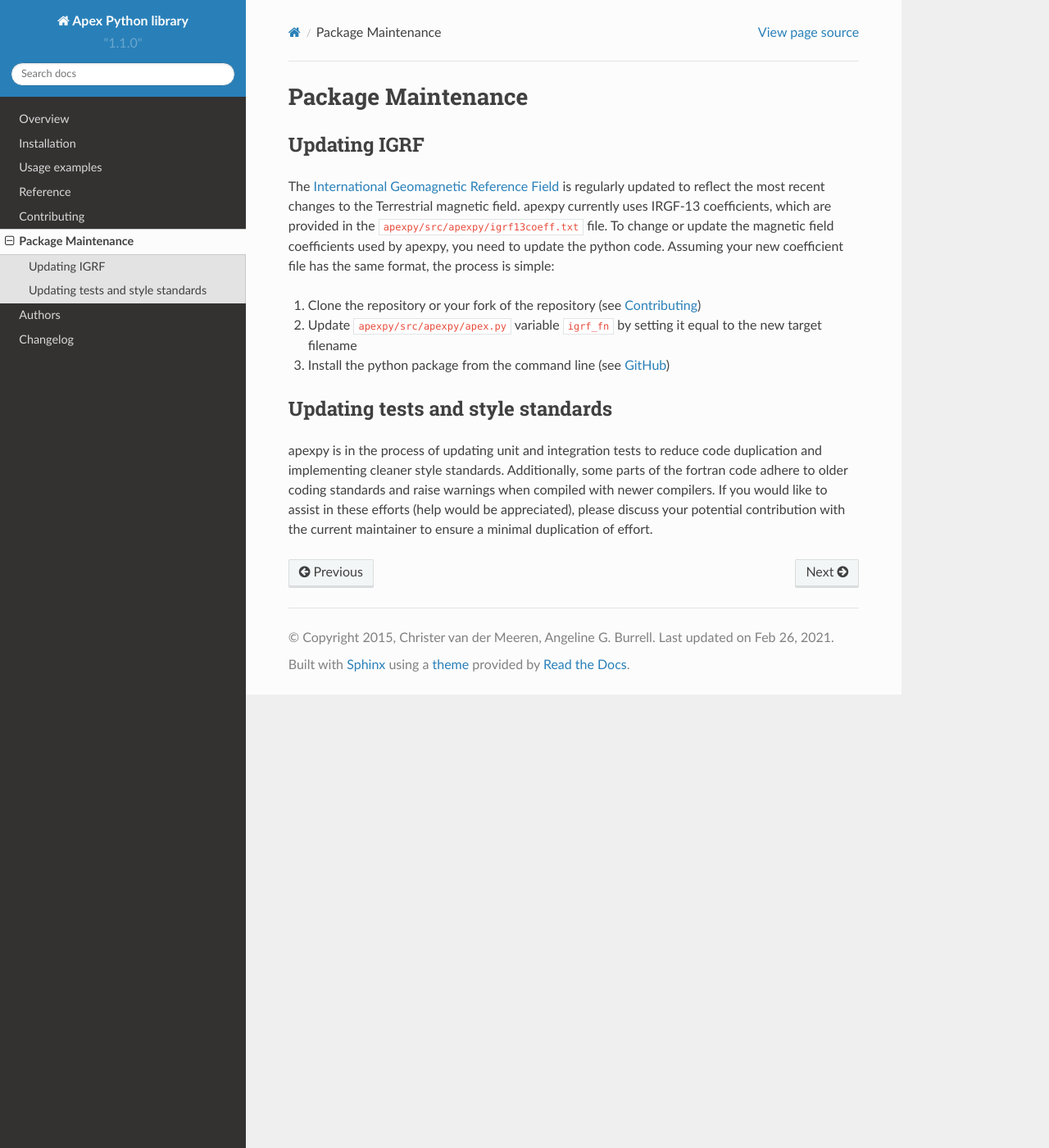
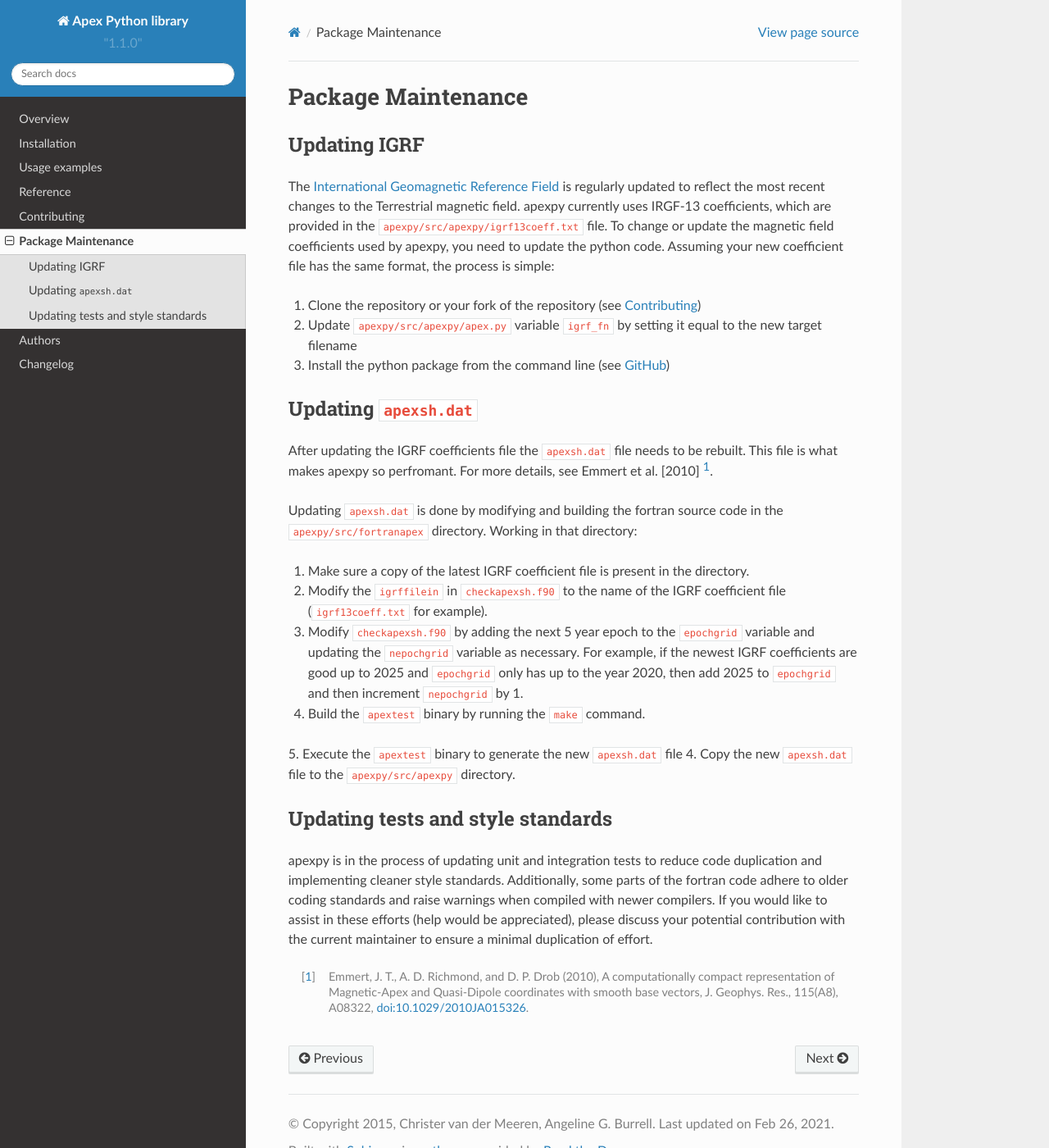
Before and after one commit to aburrell/apexpy, a Sphinx documentation site: the page built from docs/maintenance.rst, in a window 1280 px wide and 1400 px high. Shown: the whole window at 82% size. Built offline with Sphinx 7.4.7 and the Read the Docs theme 2.0.0, drawn with Linux system fonts in a browser that asks for light colours.

Commit message:
[DOC] add instructions for updating apexsh.dat

```diff
--- a/docs/maintenance.rst
+++ b/docs/maintenance.rst
@@ -17,6 +17,29 @@ Assuming your new coefficient file has the same format, the process is simple:
 3. Install the python package from the command line
    (see :ref:`installation-cmd`)
 
+Updating ``apexsh.dat``
+-----------------------
+
+After updating the IGRF coefficients file the ``apexsh.dat`` file needs to be
+rebuilt. This file is what makes apexpy so perfromant. For more details, see
+Emmert et al. [2010] [1]_.
+
+Updating ``apexsh.dat`` is done by modifying and building the fortran source code
+in the ``apexpy/src/fortranapex`` directory. Working in that directory:
+
+1. Make sure a copy of the latest IGRF coefficient file is present in the
+   directory.
+2. Modify the ``igrffilein`` in ``checkapexsh.f90`` to the name of the IGRF
+   coefficient file (``igrf13coeff.txt`` for example).
+3. Modify ``checkapexsh.f90`` by adding the next 5 year epoch to the
+   ``epochgrid`` variable and updating the ``nepochgrid`` variable as
+   necessary. For example, if the newest IGRF coefficients are good up to 2025
+   and ``epochgrid`` only has up to the year 2020, then add 2025 to
+   ``epochgrid`` and then increment ``nepochgrid`` by 1.
+4. Build the ``apextest`` binary by running the ``make`` command.
+5. Execute the ``apextest`` binary to generate the new ``apexsh.dat`` file
+4. Copy the new ``apexsh.dat`` file to the ``apexpy/src/apexpy`` directory.
+
 Updating tests and style standards
 -----------------------------------
 
@@ -26,3 +49,9 @@ of the fortran code adhere to older coding standards and raise warnings when
 compiled with newer compilers. If you would like to assist in these efforts
 (help would be appreciated), please discuss your potential contribution with
 the current maintainer to ensure a minimal duplication of effort.
+
+
+.. [1] Emmert, J. T., A. D. Richmond, and D. P. Drob (2010),
+       A computationally compact representation of Magnetic-Apex
+       and Quasi-Dipole coordinates with smooth base vectors,
+       J. Geophys. Res., 115(A8), A08322, :doi:`10.1029/2010JA015326`.
```
